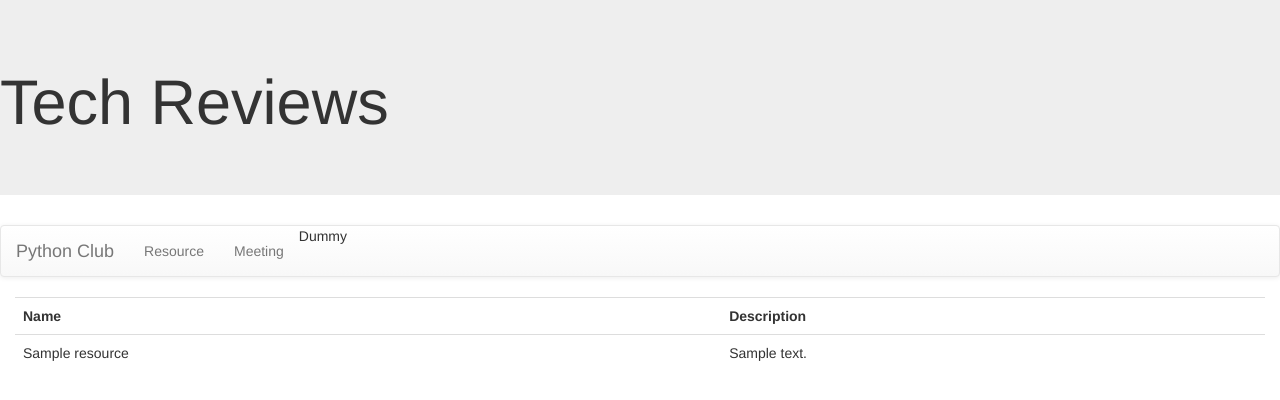
After one commit to yan17asn/ITC172win20, a Django app: template PythonClub/Club/templates/Club/resource.html in a window 1280 px wide. The commit adds this page. Shown: the top 400 px of the page. Run offline with Django 3.2, Linux system fonts and the light colour scheme; the template is opened without the code that fills it: most values are stand-ins (such as "Sample title", 1, 10 or a date in 2020); some libraries are stand-ins or nearby versions.

Commit message:
Add files via upload

```diff
--- /dev/null
+++ b/PythonClub/Club/templates/Club/resource.html
@@ -0,0 +1,18 @@
+{% extends 'base.html' %}
+{% block content %}
+<table class="table">
+    <tr>
+        <th>Name</th>
+        <th>Description</th>
+    </tr>
+{% for r in resource_list %}
+
+<tr>
+<td>{{r.resourcename}}</td>
+<td>{{r.description}}</td>
+</tr>
+{% endfor %}
+</table>
+
+
+{% endblock %}
--- a/PythonClub/Club/templates/base.html
+++ b/PythonClub/Club/templates/base.html
@@ -16,7 +16,8 @@
 <a class="navbar-brand" href="{% url 'index' %}">Python Club</a>
 </div>
 <ul class="nav navbar-nav">
-<li>Dummy</li>
+<li><a href = "{% url 'resource' %}">Resource</a></li>
+<li><a href = "{% url 'meeting' %}">Meeting</a></li>
 <li>Dummy</li>
 </ul>
 </div>
```
Also changed, not shown: PythonClub/Club/templates/Club/meeting.html (added, +18 -0 lines), PythonClub/Club/templates/Club/meetingDetail.html (added, +18 -0 lines).
